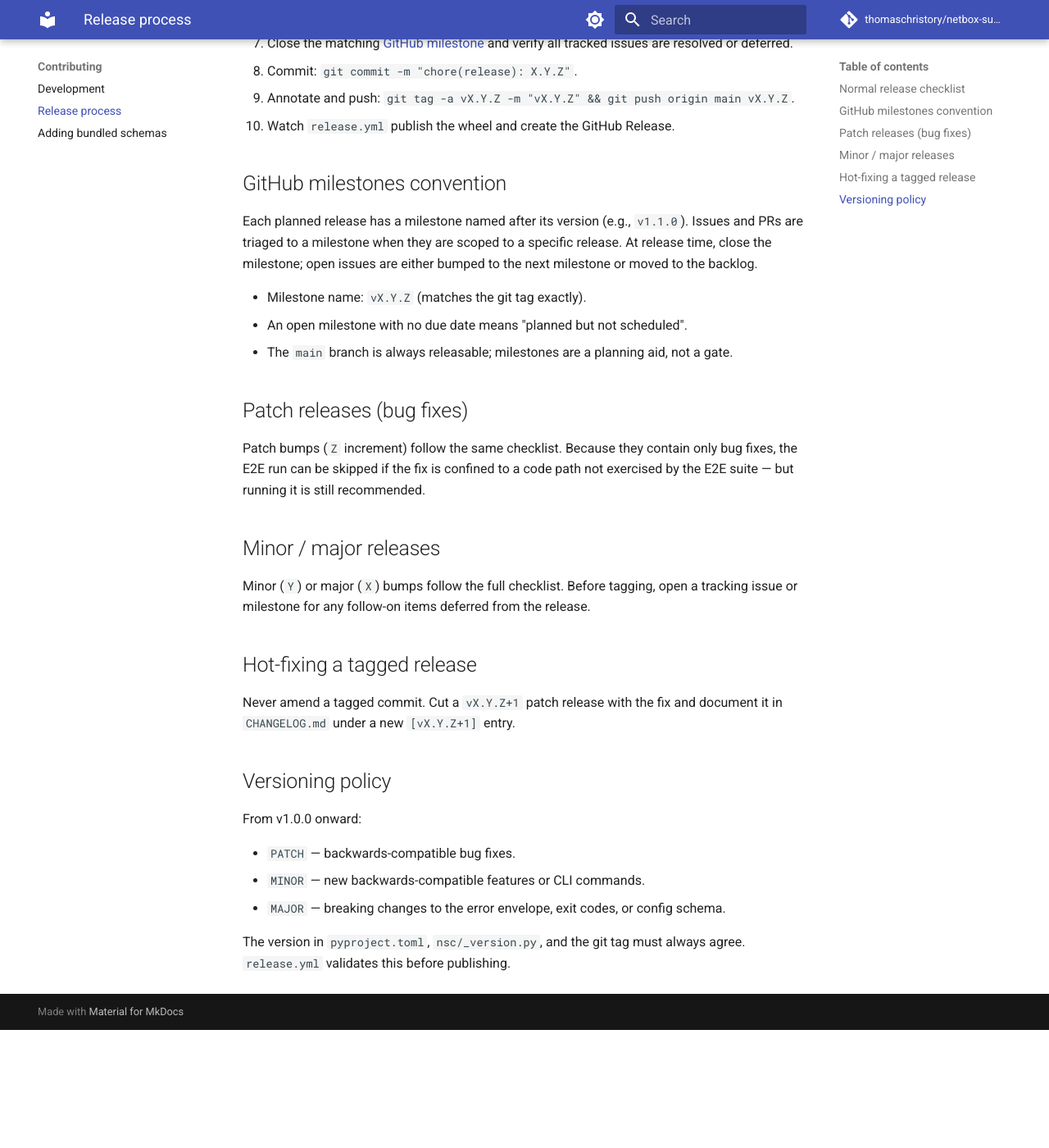
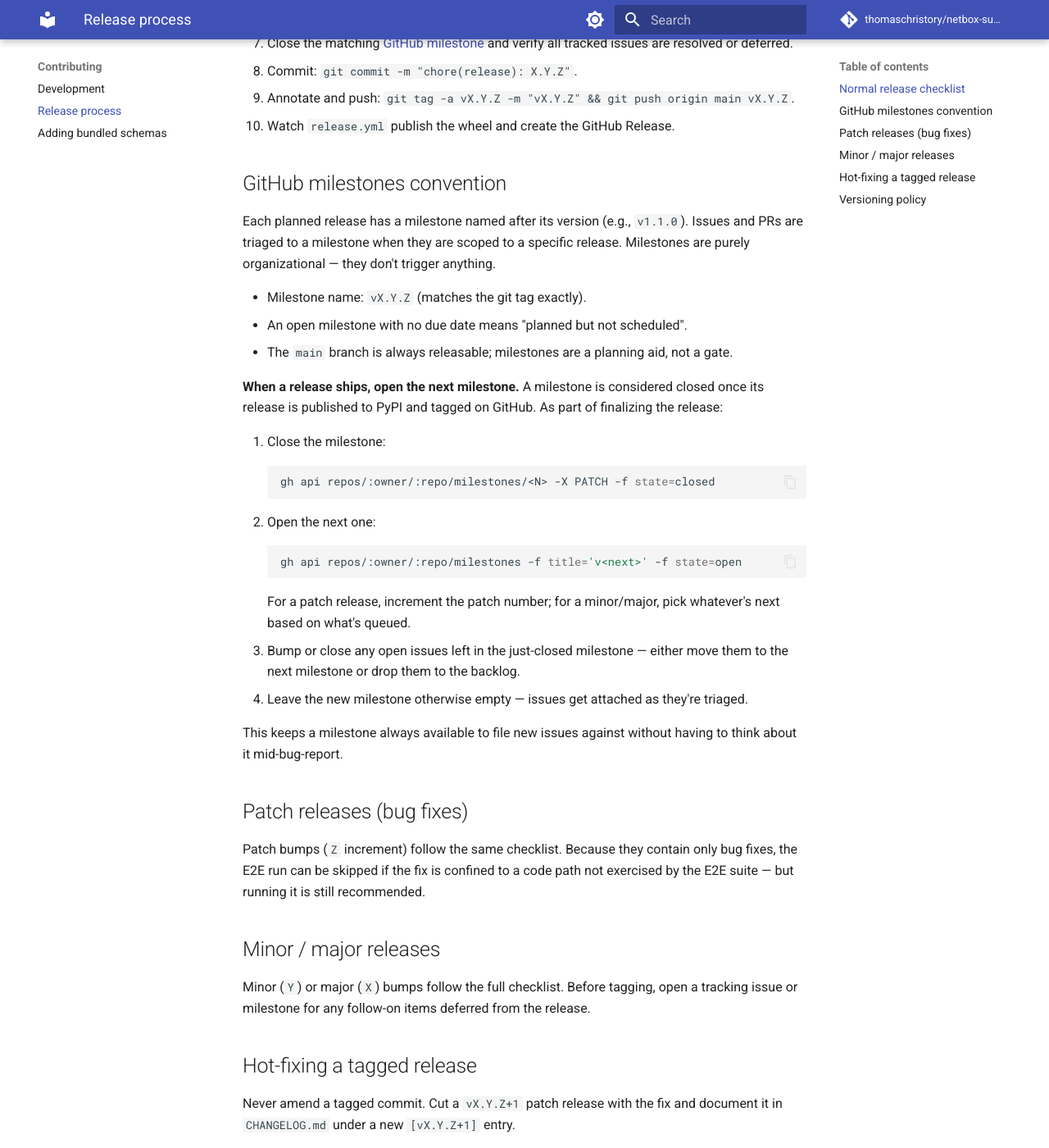
Before and after one commit to thomaschristory/netbox-super-cli, an MkDocs documentation site: the page built from docs/contributing/release-process.md, in a window 1280 px wide and 1400 px high, scrolled down 557 px. Shown: the whole window at 82% size. Built offline with MkDocs 1.6.1 and Material for MkDocs 9.7.7, drawn with Linux system fonts in a browser that asks for light colours; comment, search, counter and statistics services are not loaded; before the commit the page ends 1813 px from its top, so only the background shows below that; some of the changed text lies outside the part shown.

Commit message:
docs: address PR #26 review — milestone convention + alias error types
- release-process.md: expand "GitHub milestones" section with the
  open-next-milestone-on-release convention and concrete `gh api`
  commands for closing/opening; soften the release.yml claim to note
  pyproject.toml is not auto-checked.
- SKILL.md: add ambiguous_alias and unknown_alias to the error type
  list so the agent contract matches the ErrorType enum.

Co-Authored-By: Claude Opus 4.7 (1M context) <noreply@anthropic.com>

````diff
--- a/docs/contributing/release-process.md
+++ b/docs/contributing/release-process.md
@@ -23,12 +23,33 @@ publishes to PyPI via trusted publishing (no API tokens).
 
 Each planned release has a milestone named after its version (e.g., `v1.1.0`).
 Issues and PRs are triaged to a milestone when they are scoped to a specific
-release. At release time, close the milestone; open issues are either
-bumped to the next milestone or moved to the backlog.
+release. Milestones are purely organizational — they don't trigger anything.
 
 - Milestone name: `vX.Y.Z` (matches the git tag exactly).
 - An open milestone with no due date means "planned but not scheduled".
 - The `main` branch is always releasable; milestones are a planning aid, not a gate.
+
+**When a release ships, open the next milestone.** A milestone is considered
+closed once its release is published to PyPI and tagged on GitHub. As part
+of finalizing the release:
+
+1. Close the milestone:
+   ```sh
+   gh api repos/:owner/:repo/milestones/<N> -X PATCH -f state=closed
+   ```
+2. Open the next one:
+   ```sh
+   gh api repos/:owner/:repo/milestones -f title='v<next>' -f state=open
+   ```
+   For a patch release, increment the patch number; for a minor/major,
+   pick whatever's next based on what's queued.
+3. Bump or close any open issues left in the just-closed milestone — either
+   move them to the next milestone or drop them to the backlog.
+4. Leave the new milestone otherwise empty — issues get attached as they're
+   triaged.
+
+This keeps a milestone always available to file new issues against without
+having to think about it mid-bug-report.
 
 ## Patch releases (bug fixes)
 
@@ -56,4 +77,6 @@ From v1.0.0 onward:
 - `MAJOR` — breaking changes to the error envelope, exit codes, or config schema.
 
 The version in `pyproject.toml`, `nsc/_version.py`, and the git tag must
-always agree. `release.yml` validates this before publishing.
+always agree. `release.yml` validates the tag against `nsc/_version.py`
+before publishing; `pyproject.toml` is not currently checked, so keep it
+in sync manually as part of the release commit.
````
Also changed, not shown: skills/netbox-super-cli/SKILL.md (+1 -1 lines).
